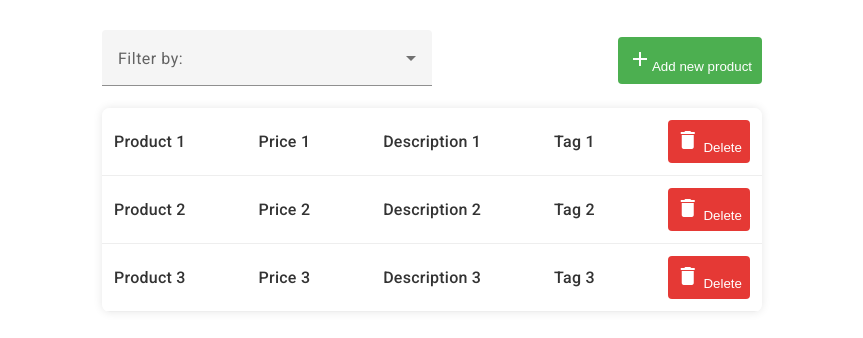
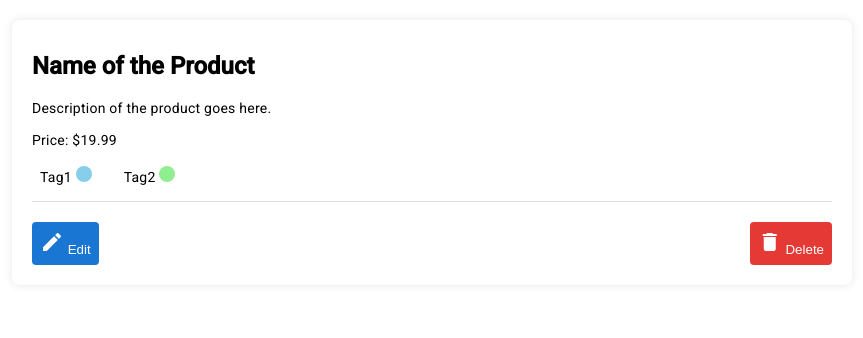
Before and after one commit to ErastKoliasa/Angular-Homework, an Angular app in the folder angular-homework/: page / in a window 1280 px wide. Shown: the top 338 px of the page, without its empty margins (208-1071 px from the left). Built offline with nearby package versions, Linux system fonts and the light colour scheme.

Commit message:
Layout and styling of the product-details page

```diff
--- a/angular-homework/src/app/app.component.html
+++ b/angular-homework/src/app/app.component.html
@@ -1 +1,2 @@
-<app-products-list></app-products-list>
+<!-- <app-products-list></app-products-list> -->
+<app-product-details></app-product-details>
--- a/angular-homework/src/app/app.component.ts
+++ b/angular-homework/src/app/app.component.ts
@@ -2,11 +2,12 @@ import { Component } from '@angular/core';
 import { CommonModule } from '@angular/common';
 import { RouterOutlet } from '@angular/router';
 import { ProductsListComponent } from './products/products-list/products-list.component';
+import { ProductDetailsComponent } from './products/product-details/product-details.component';
 
 @Component({
   selector: 'app-root',
   standalone: true,
-  imports: [CommonModule, RouterOutlet, ProductsListComponent],
+  imports: [CommonModule, RouterOutlet, ProductsListComponent, ProductDetailsComponent],
   templateUrl: './app.component.html',
   styleUrl: './app.component.css'
 })
--- /dev/null
+++ b/angular-homework/src/app/products/product-details/product-details.component.css
@@ -0,0 +1,82 @@
+.container {
+    max-width: 800px;
+    margin: 20px auto;
+    background-color: #fff;
+    padding: 20px;
+    border-radius: 8px;
+    box-shadow: 0 0 10px rgba(0, 0, 0, 0.1);
+}
+
+h1, p {
+    margin-top: 10px;
+}
+
+h1 {
+    font-weight: bold;
+}
+
+.product-details {
+    border-bottom: 1px solid #ddd;
+    padding-bottom: 10px;
+    margin-bottom: 20px;
+}
+
+.tags {
+    margin-top: 10px;
+}
+
+.tag {
+    display: inline-block;
+    padding: 4px 8px;
+    margin-right: 8px;
+    border-radius: 4px;
+}
+
+.tag.tag1 { background-color: #87CEEB; height: 8px; border-radius: 50%;}
+.tag.tag2 { background-color: #90EE90; height: 8px; border-radius: 50%;}
+
+
+.actions {
+    display: flex;
+    justify-content: space-between;
+    align-items: center;
+}
+
+.edit-button,
+.delete-button {
+    background-color: #1976D2;
+    color: #fff;
+    border: none;
+    border-radius: 4px;
+    padding: 8px;
+    cursor: pointer;
+    transition: background-color 0.3s;
+  }
+
+.delete-button {
+    background-color: #e53935;
+}
+
+.edit-button:hover {
+    background-color: #1565C0;
+  }
+
+.delete-button:hover {
+    background-color: #c62828;
+}
+
+@media screen and (max-width: 600px) {
+    .container {
+        margin: 10px;
+        padding: 10px;
+    }
+    .actions {
+        flex-direction: column;
+    }
+
+    .edit-button,
+    .delete-button {
+        width: 100%;
+        margin-bottom: 10px;
+    }
+}
--- /dev/null
+++ b/angular-homework/src/app/products/product-details/product-details.component.html
@@ -0,0 +1,20 @@
+<div class="container">
+    <div class="product-details">
+        <h1>Name of the Product</h1>
+        <p>Description of the product goes here.</p>
+        <p>Price: $19.99</p>
+        <div class="tags">
+            <span class="tag">Tag1 <span class="tag tag1"></span></span>
+            <span class="tag">Tag2 <span class="tag tag2"></span></span>
+        </div>
+    </div>
+
+    <div class="actions">
+        <button mat-button class="edit-button">
+            <mat-icon>edit</mat-icon> Edit
+          </button>
+        <button mat-button class="delete-button">
+            <mat-icon>delete</mat-icon> Delete
+        </button>
+    </div>
+</div>
```
Also changed, not shown: angular-homework/src/app/products/product-details/product-details.component.ts (added, +14 -0 lines), 1 other file (tests, documents, lock files or other folders).
